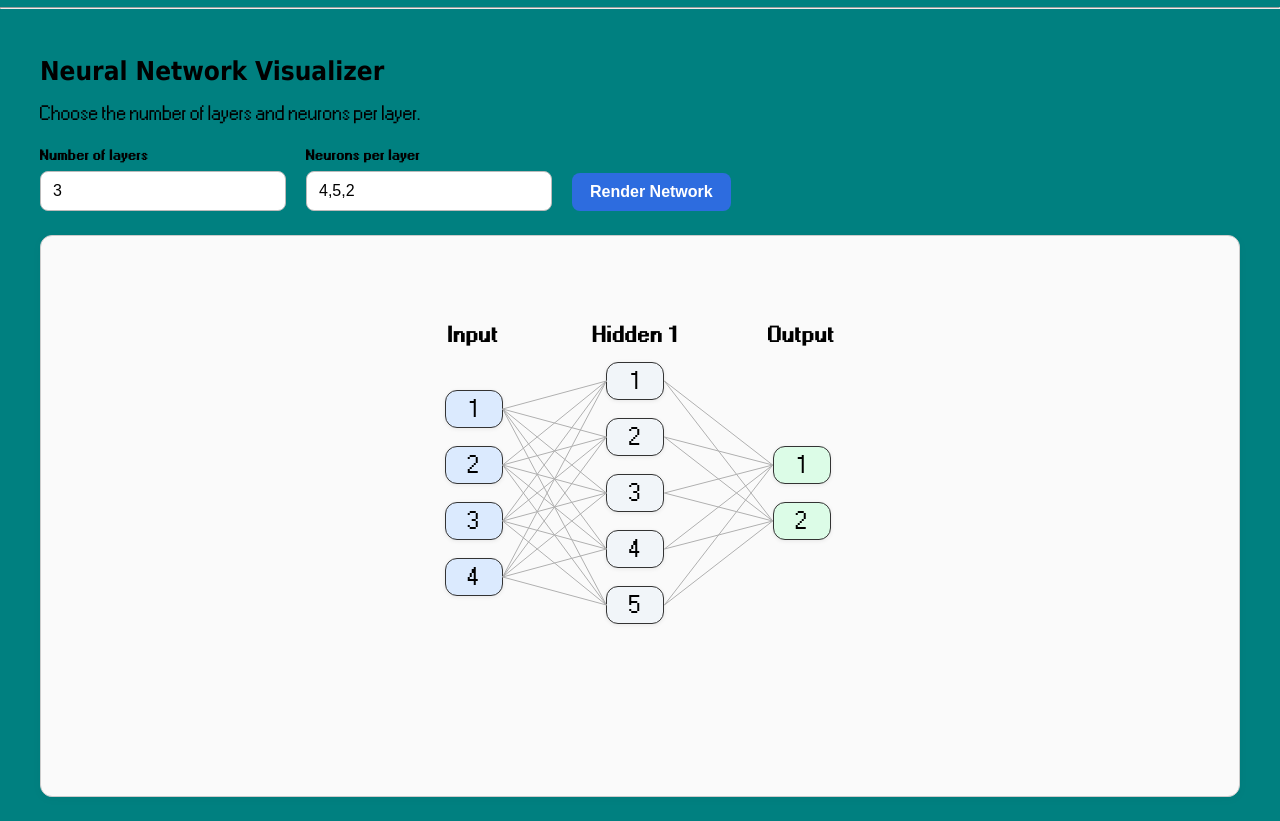
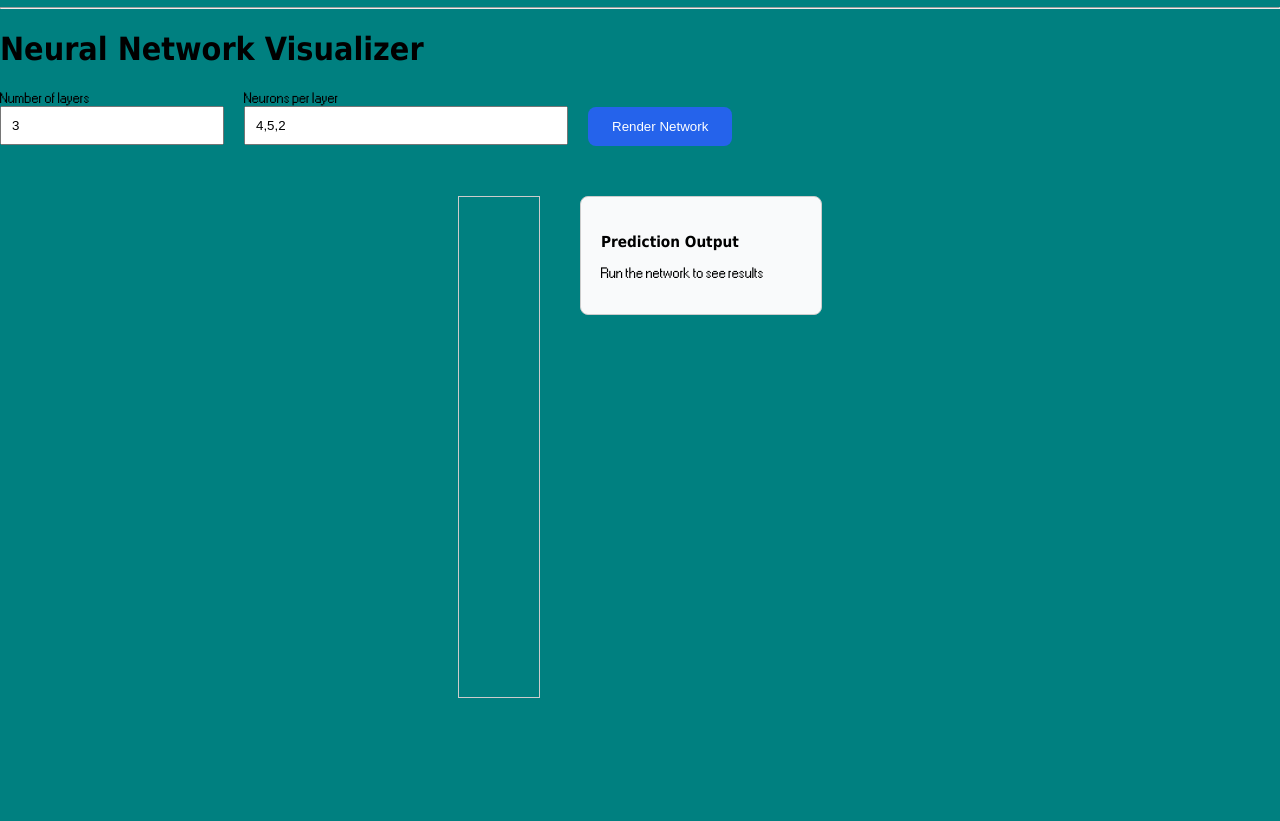
Before and after one commit to jwannamaker/neural-web-tool, a Flask app: page /network in a window 1280 px wide. Shown: the part 31-852 px from the top of the page. After the commit the page ends 729 px from the top, so only its background shows below. Run offline with Flask 3, Linux system fonts and the light colour scheme.

Commit message:
updated network.html to work with the backend

```diff
--- a/templates/network.html
+++ b/templates/network.html
@@ -3,171 +3,95 @@
 {% block title %}Network Visualizer{% endblock %}
 
 {% block content %}
+
 <style>
-    .network-page {
-        max-width: 1200px;
-        margin: 0 auto;
-        padding: 24px;
-    }
-
-    .network-page h1 {
-        margin-bottom: 12px;
-    }
-
-    .network-page p {
-        margin-bottom: 24px;
-        font-size: 18px;
-    }
-
-    .controls {
-        display: flex;
-        flex-wrap: wrap;
-        gap: 20px;
-        align-items: end;
-        margin-bottom: 24px;
-    }
-
-    .control-group {
-        display: flex;
-        flex-direction: column;
-        gap: 8px;
-    }
-
-    .control-group label {
-        font-weight: 600;
-    }
-
-    .control-group input {
-        width: 220px;
-        padding: 10px 12px;
-        border: 1px solid #bbb;
-        border-radius: 8px;
-        font-size: 16px;
-    }
-
-    .render-btn {
-        padding: 10px 18px;
-        border: none;
-        border-radius: 8px;
-        background: #2d6cdf;
-        color: white;
-        font-size: 16px;
-        font-weight: 600;
-        cursor: pointer;
-        transition: background 0.2s ease;
-    }
-
-    .render-btn:hover {
-        background: #1f57bb;
-    }
-
-    .network-wrapper {
-        position: relative;
-        border: 1px solid #ccc;
-        border-radius: 12px;
-        padding: 40px;
-        min-height: 480px;
-        background: #fafafa;
-        box-shadow: 0 2px 10px rgba(0, 0, 0, 0.04);
-    }
-
-    #connectionLayer {
-        position: absolute;
-        top: 0;
-        left: 0;
-        width: 100%;
-        height: 100%;
-        pointer-events: none;
+h1 {
+    font-size: 32px;
 }
 
 #networkContainer {
-        display: flex;
-        justify-content: center;
-        align-items: center;
-        gap: 90px;
-        min-height: 400px;
-    }
-
-    .layer-column {
-        display: flex;
-        flex-direction: column;
-        align-items: center;
-    }
-
-    .layer-label {
-        font-weight: 700;
-        margin-bottom: 12px;
-        font-size: 20px;
-    }
-
-    .neuron-stack {
-        display: flex;
-        flex-direction: column;
-        justify-content: center;
-        align-items: center;
-        gap: 18px;
-    }
-
-    .neuron {
-        width: 56px;
-        height: 36px;
-        border: 1.5px solid #333;
-        border-radius: 12px;
-        font-size: 22px;
-        display: flex;
-        align-items: center;
-        justify-content: center;
-        transition: transform 0.15s ease, box-shadow 0.15s ease;
-        box-shadow: 0 1px 4px rgba(0, 0, 0, 0.08);
-    }
-
-    .neuron:hover {
-        transform: scale(1.05);
-    }
-
-    .input-neuron {
-        background: #dbeafe;
-    }
-
-    .hidden-neuron {
-        background: #f1f5f9;
-    }
-
-    .output-neuron {
-        background: #dcfce7;
-    }
-
-    .error-message {
-        color: #c62828;
-        font-weight: 600;
+    display:flex;
+    justify-content:center;
+    align-items:flex-start;
+    gap:90px;
+    border:1px solid #ccc;
+    padding:40px;
+    min-height:420px;
+    margin: 0 auto;
+    max-width: 900px;
 }
 </style>
 
-<div class="network-page">
 <h1>Neural Network Visualizer</h1>
-    <p>Choose the number of layers and neurons per layer.</p>
 
-    <div class="controls">
-        <div class="control-group">
-            <label for="layerCount">Number of layers</label>
-            <input type="number" id="layerCount" value="3" min="1">
+<div style="display:flex; gap:20px; align-items:center;">
+    <div>
+        <label>Number of layers</label><br>
+        <input type="number" id="layerCount" value="3" style="padding:10px; width:200px;">
     </div>
 
-        <div class="control-group">
-            <label for="neuronsPerLayer">Neurons per layer</label>
-            <input type="text" id="neuronsPerLayer" value="4,5,2">
+    <div>
+        <label>Neurons per layer</label><br>
+        <input type="text" id="neuronsPerLayer" value="4,5,2" style="padding:10px; width:300px;">
     </div>
 
-        <button class="render-btn" onclick="renderNetwork()">Render Network</button>
+    <button onclick="sendToBackend()" style="
+        padding:12px 24px;
+        margin-top:18px;
+        background-color:#2563eb;
+        color:white;
+        border:none;
+        border-radius:8px;
+        cursor:pointer;
+    ">
+        Render Network
+    </button>
 </div>
 
-    <div class="network-wrapper">
-        <svg id="connectionLayer"></svg>
+<br><br>
+
+<div style="position: relative;">
+    <svg id="connectionLayer" style="
+        position:absolute;
+        top:0;
+        left:0;
+        width:100%;
+        height:100%;
+        pointer-events:none;
+    "></svg>
+
+    <div style="display:flex; gap:40px; align-items:flex-start; justify-content:center; margin-top:20px;">
+
+    <div style="position: relative;">
+        <svg id="connectionLayer" style="
+            position:absolute;
+            top:0;
+            left:0;
+            width:100%;
+            height:100%;
+            pointer-events:none;
+        "></svg>
+
         <div id="networkContainer"></div>
+    </div>
+    <div id="outputBox" style="
+        min-width:200px;
+        padding:20px;
+        border:1px solid #ccc;
+        border-radius:8px;
+        background:#f9fafb;
+    ">
+        <h3>Prediction Output</h3>
+        <p>Run the network to see results</p>
+    </div>
+
 </div>
 </div>
 
 <script>
+let allLines = [];
+let neuronMap = new Map();
+
 function renderNetwork() {
     const layerCount = parseInt(document.getElementById("layerCount").value);
     const neuronInput = document.getElementById("neuronsPerLayer").value;
@@ -182,60 +106,73 @@ function renderNetwork() {
 
     container.innerHTML = "";
     svg.innerHTML = "";
+    allLines = [];
+    neuronMap.clear();
 
     if (neuronCounts.length !== layerCount) {
-        container.innerHTML = "<p class='error-message'>Layer count must match neuron list.</p>";
+        container.innerHTML = "<p>Layer count must match neuron list</p>";
         return;
     }
 
     const layers = [];
-    const maxNeurons = Math.max(...neuronCounts);
 
-    neuronCounts.forEach((count, index) => {
+    neuronCounts.forEach((count, layerIndex) => {
         const layer = document.createElement("div");
-        layer.className = "layer-column";
+        layer.style.display = "flex";
+        layer.style.flexDirection = "column";
+        layer.style.alignItems = "center";
+        layer.style.gap = "18px";
 
         const label = document.createElement("div");
-        label.className = "layer-label";
+        label.style.fontWeight = "bold";
+        label.style.marginBottom = "10px";
 
-        if (index === 0) {
-            label.textContent = "Input";
-        } else if (index === neuronCounts.length - 1) {
-            label.textContent = "Output";
-        } else {
-            label.textContent = "Hidden " + index;
-        }
+        if (layerIndex === 0) label.textContent = "Input";
+        else if (layerIndex === neuronCounts.length - 1) label.textContent = "Output";
+        else label.textContent = "Hidden " + layerIndex;
 
         layer.appendChild(label);
-
-        const neuronContainer = document.createElement("div");
-        neuronContainer.className = "neuron-stack";
-        neuronContainer.style.height = (maxNeurons * 54) + "px";
 
         const neurons = [];
 
         for (let i = 0; i < count; i++) {
             const neuron = document.createElement("div");
-            neuron.className = "neuron";
 
-            if (index === 0) {
-                neuron.classList.add("input-neuron");
-            } else if (index === neuronCounts.length - 1) {
-                neuron.classList.add("output-neuron");
-            } else {
-                neuron.classList.add("hidden-neuron");
-            }
+            neuron.style.width = "52px";
+            neuron.style.height = "34px";
+            neuron.style.border = "2px solid black";
+            neuron.style.borderRadius = "12px";
+            neuron.style.backgroundColor =
+                layerIndex === 0 ? "#dbeafe" :
+                layerIndex === neuronCounts.length - 1 ? "#d1fae5" :
+                "#f3f4f6";
+
+            neuron.style.display = "flex";
+            neuron.style.alignItems = "center";
+            neuron.style.justifyContent = "center";
+            neuron.style.cursor = "pointer";
+            neuron.style.transition = "transform 0.15s ease";
 
             neuron.textContent = i + 1;
 
-            neuronContainer.appendChild(neuron);
+            neuron.addEventListener("mouseenter", () => {
+                neuron.style.transform = "scale(1.1)";
+                highlightConnections(neuron);
+            });
+
+            neuron.addEventListener("mouseleave", () => {
+                neuron.style.transform = "scale(1)";
+                resetConnections();
+            });
+
+            layer.appendChild(neuron);
             neurons.push(neuron);
         }
 
-        layer.appendChild(neuronContainer);
         container.appendChild(layer);
         layers.push(neurons);
     });
+
 
     setTimeout(() => drawConnections(layers, svg), 50);
 }
@@ -257,19 +194,81 @@ function drawConnections(layers, svg) {
 
                 line.setAttribute("x1", fromRect.right - svgRect.left);
                 line.setAttribute("y1", fromRect.top + fromRect.height / 2 - svgRect.top);
-
                 line.setAttribute("x2", toRect.left - svgRect.left);
                 line.setAttribute("y2", toRect.top + toRect.height / 2 - svgRect.top);
 
-                line.setAttribute("stroke", "#b0b0b0");
-                line.setAttribute("stroke-width", "1");
+                line.setAttribute("stroke", "black");
+                line.setAttribute("stroke-width", "0.8");
 
                 svg.appendChild(line);
+
+                allLines.push(line);
+
+                if (!neuronMap.has(fromNeuron)) neuronMap.set(fromNeuron, []);
+                if (!neuronMap.has(toNeuron)) neuronMap.set(toNeuron, []);
+
+                neuronMap.get(fromNeuron).push(line);
+                neuronMap.get(toNeuron).push(line);
             });
         });
     }
 }
 
-window.onload = renderNetwork;
+function highlightConnections(neuron) {
+    const connected = neuronMap.get(neuron) || [];
+
+    allLines.forEach(line => {
+        if (connected.includes(line)) {
+            line.setAttribute("stroke", "#2563eb");
+            line.setAttribute("stroke-width", "2");
+        } else {
+            line.setAttribute("stroke", "black");
+            line.setAttribute("stroke-width", "0.8");
+        }
+    });
+}
+
+function resetConnections() {
+    allLines.forEach(line => {
+        line.setAttribute("stroke", "black");
+        line.setAttribute("stroke-width", "0.8");
+    });
+}
+
+function sendToBackend() {
+    const layerCount = parseInt(document.getElementById("layerCount").value);
+    const neuronInput = document.getElementById("neuronsPerLayer").value;
+
+    const neuronCounts = neuronInput
+        .split(",")
+        .map(n => parseInt(n.trim()))
+        .filter(n => !isNaN(n));
+
+    fetch('/api/network', {
+        method: 'POST',
+        headers: { 'Content-Type': 'application/json' },
+        body: JSON.stringify({
+            layers: layerCount,
+            neurons: neuronCounts
+        })
+    })
+    .then(res => res.json())
+    .then(data => {
+        console.log("Backend response:", data);
+
+        renderNetwork();
+
+        if (data.output) {
+            const box = document.getElementById("outputBox");
+
+            box.innerHTML = "<h3>Prediction Output</h3>" +
+                data.output.map((val, i) =>
+                    `<div>Neuron ${i+1}: <strong>${val.toFixed(4)}</strong></div>`
+                ).join("");
+        }
+    })
+    .catch(err => console.error(err));
+}
 </script>
+
 {% endblock %}
```
Lines whose indentation alone changed are shown as unchanged.
